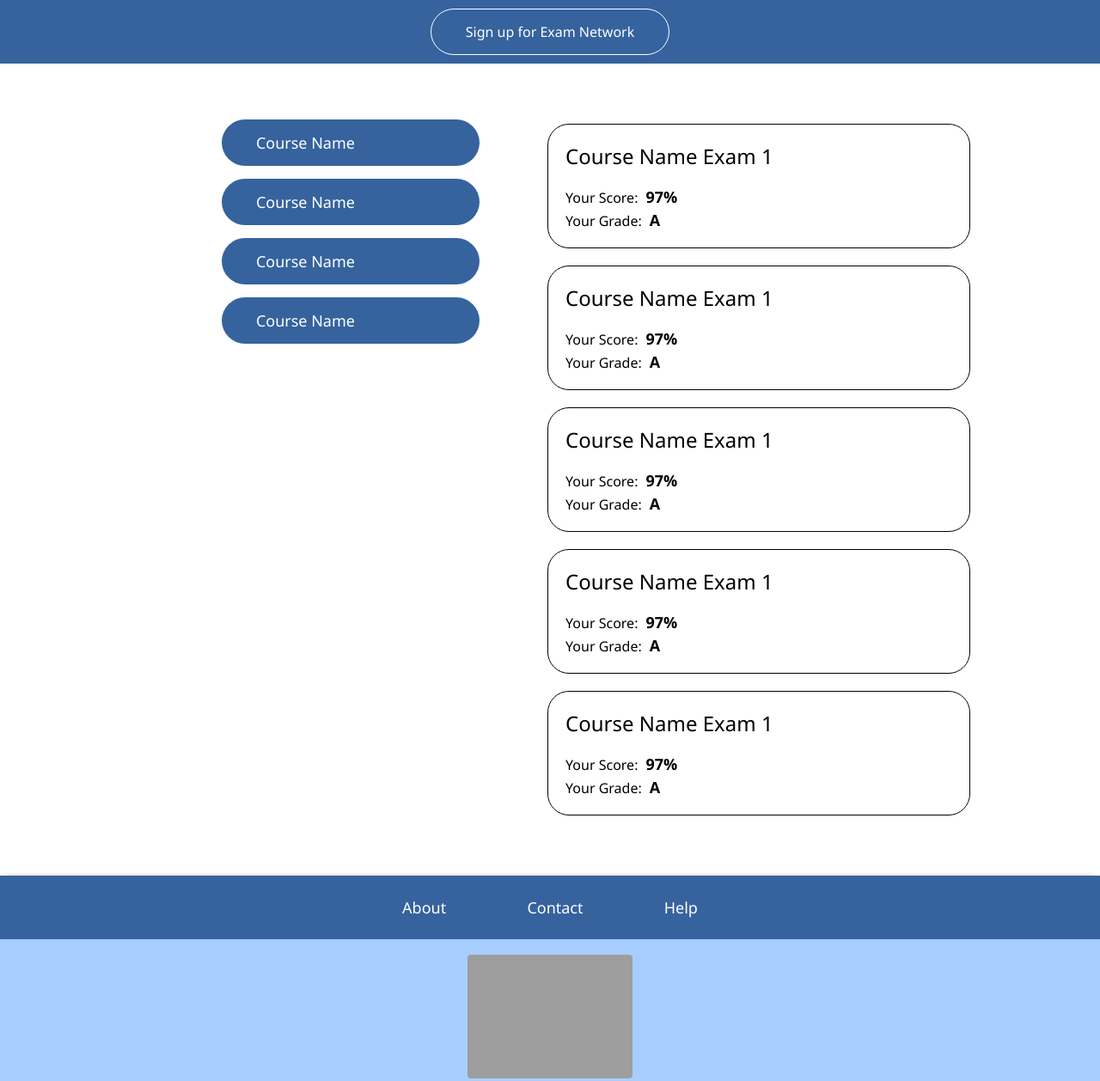
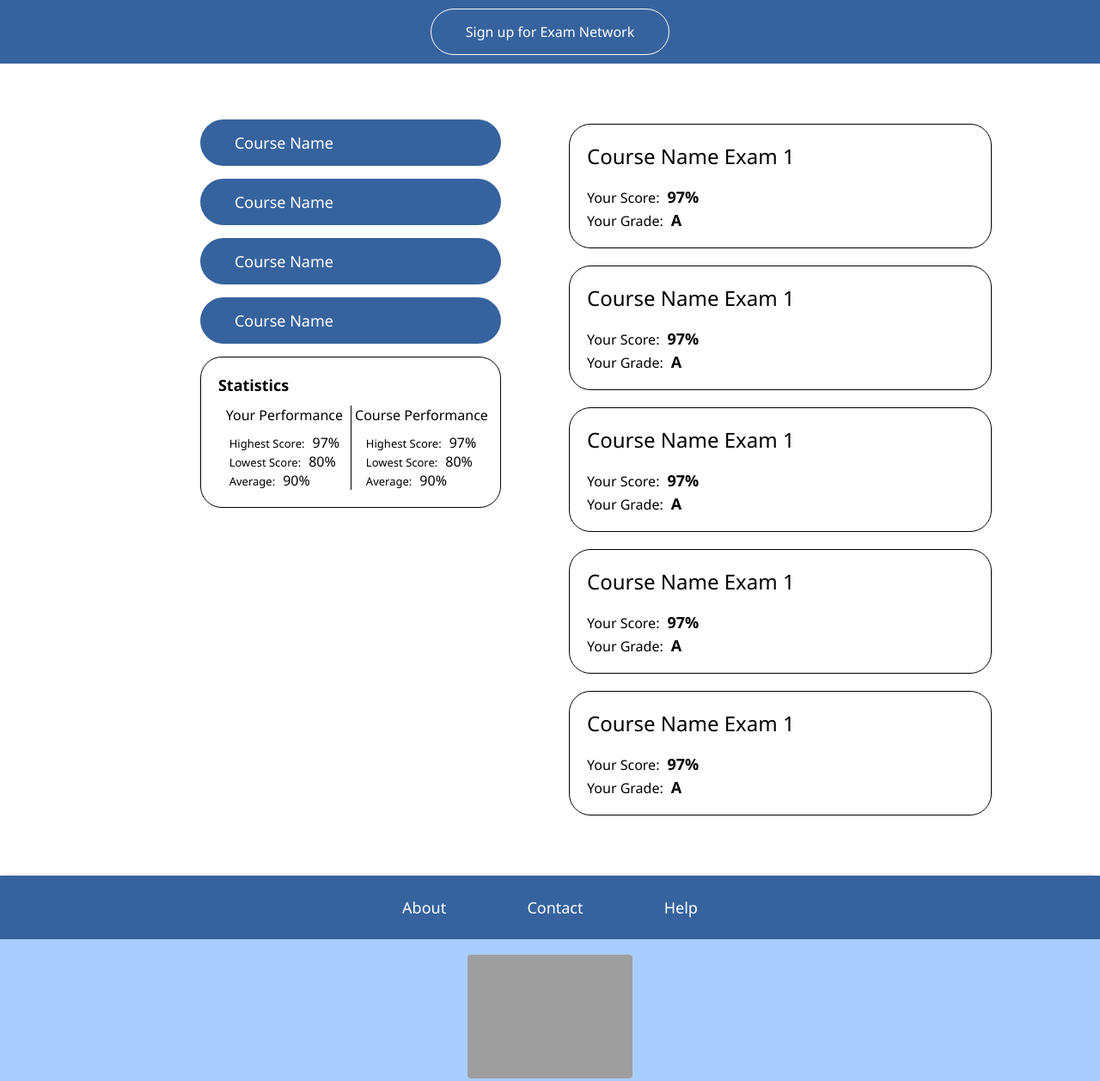
Before and after one commit to RomanPolek/wad2_ae1, a Django app: page /exams/ in a window 1280 px wide. Shown: the part 180-1438 px from the top of the page at 86% size. Run offline with Django 3.2, Linux system fonts and the light colour scheme; parts of the project's set-up code (start-up, migrations or seed data) failed here and were passed over; grey boxes are pictures that could not be loaded.

Commit message:
added statistics

```diff
--- a/static/exams/exams.css
+++ b/static/exams/exams.css
@@ -2,7 +2,7 @@
 #course_navigator {
     padding: 0px 50px 50px 50px;
     margin-right: 20px;
-    width: 300px;
+    width: 350px;
 }
 
 #course_navigator > *{
@@ -54,3 +54,49 @@
     font-weight: 600;
     font-size: large;
 }
+
+#statistics  {
+   white-space: nowrap;
+   padding: 20px;
+   box-sizing: border-box;
+}
+
+#statistics > div {
+    display: inline-block;
+    width: 50%;
+    text-align: center;
+}
+
+#statistics p {
+    display: inline-block;
+}
+
+#statistics h1 {
+    font-size: large;
+    margin-top: 0;
+}
+
+#statistics h5 {
+    font-size: medium;
+    margin-top: 0;
+    font-weight: 400;
+    text-align: center;
+    margin-bottom: 10px;
+}
+
+#statistics > div:first-of-type {
+    border-right-style: solid;
+    border-color: black;
+    border-width: 1px;
+}
+
+#statistics p {
+    font-size: small;
+    margin: 0;
+    padding-right: 9px;
+}
+
+#statistics > div > div {
+    text-align: left;
+    display: inline-block;
+}
--- a/templates/exam_network/exams.html
+++ b/templates/exam_network/exams.html
@@ -8,6 +8,25 @@
         <button class="blue_button">Course Name</button>
         <button class="blue_button">Course Name</button>
         <button class="blue_button">Course Name</button>
+        <div id="statistics" class="black_border">
+            <h1>Statistics</h1>
+            <div>
+                <h5>Your Performance</h5>
+                <div>
+                    <p>Highest Score: </p><span>97%</span><br>
+                    <p>Lowest Score: </p><span>80%</span><br>
+                    <p>Average: </p><span>90%</span>
+                </div>
+            </div>
+            <div>
+                <h5>Course Performance</h5>
+                <div>
+                    <p>Highest Score: </p><span>97%</span><br>
+                    <p>Lowest Score: </p><span>80%</span><br>
+                    <p>Average: </p><span>90%</span>
+                </div>
+            </div>
+        </div>
     </div>
     <div id="course_explorer">
 
```
